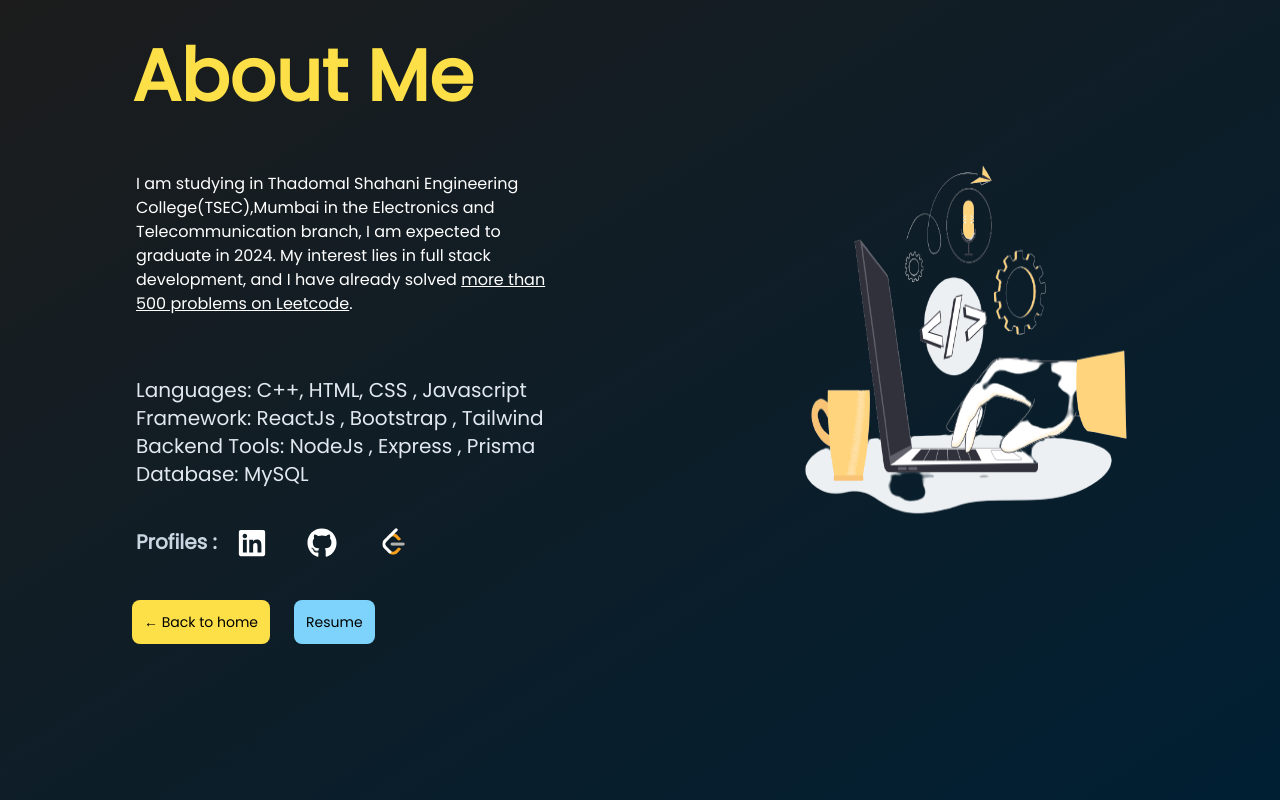
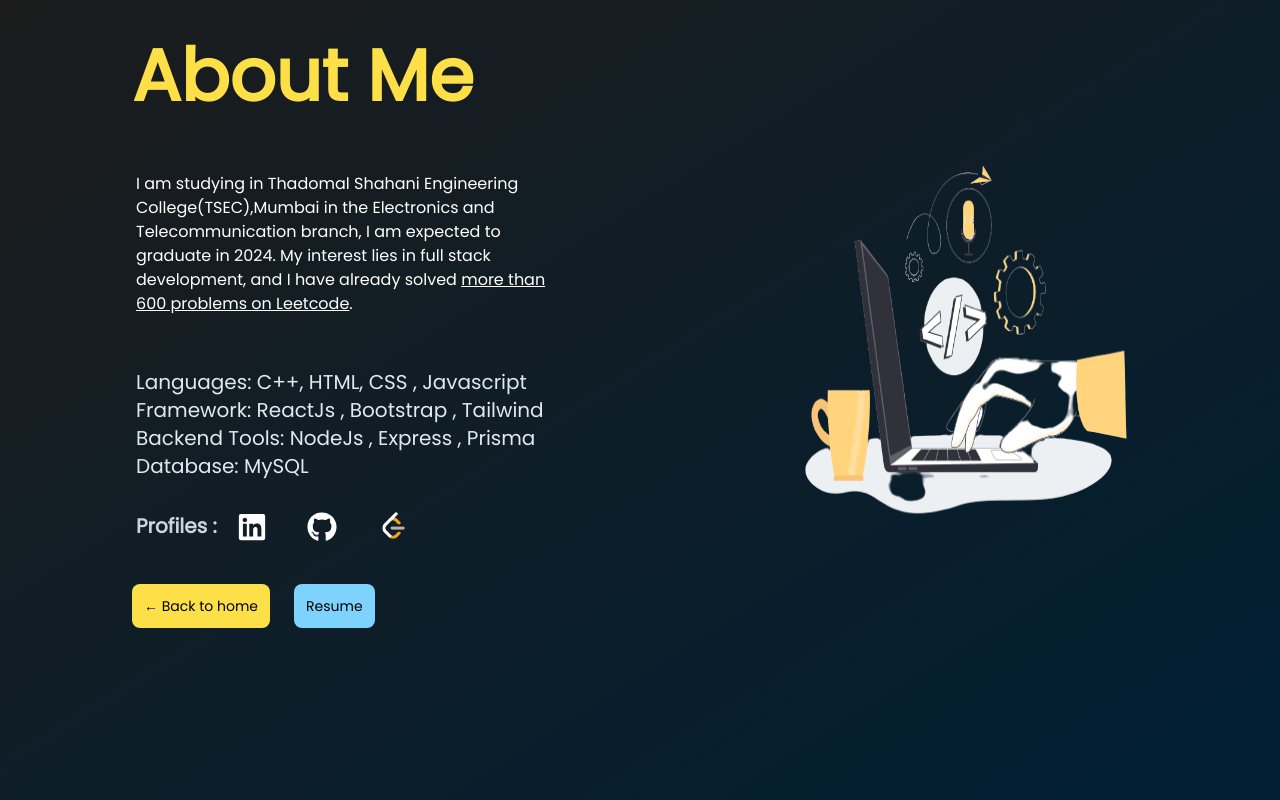
Before and after one commit to Suryodaya27/portfolio, a React (Create React App) app: page /about in a window 1280 px wide. Built offline with nearby package versions, Linux system fonts and the light colour scheme.

Commit message:
changes in about

```diff
--- a/src/pages/about.jsx
+++ b/src/pages/about.jsx
@@ -35,10 +35,10 @@
               I am studying in Thadomal Shahani Engineering College(TSEC),Mumbai
               in the Electronics and Telecommunication branch, I am expected to
               graduate in 2024. My interest lies in full stack development, and I
-              have already solved <u>more than 500 problems on Leetcode</u>.
+              have already solved <u>more than 600 problems on Leetcode</u>.
             </m.p>
             <m.p
-              className="py-5  text-xl text-slate-200"
+              className="py-3  text-xl text-slate-200"
               initial={{ opacity: 0, x: -50 }}
               animate={{ opacity: 1, x: 0 }}
               exit={{ opacity: 0, x: 50 }}
```
